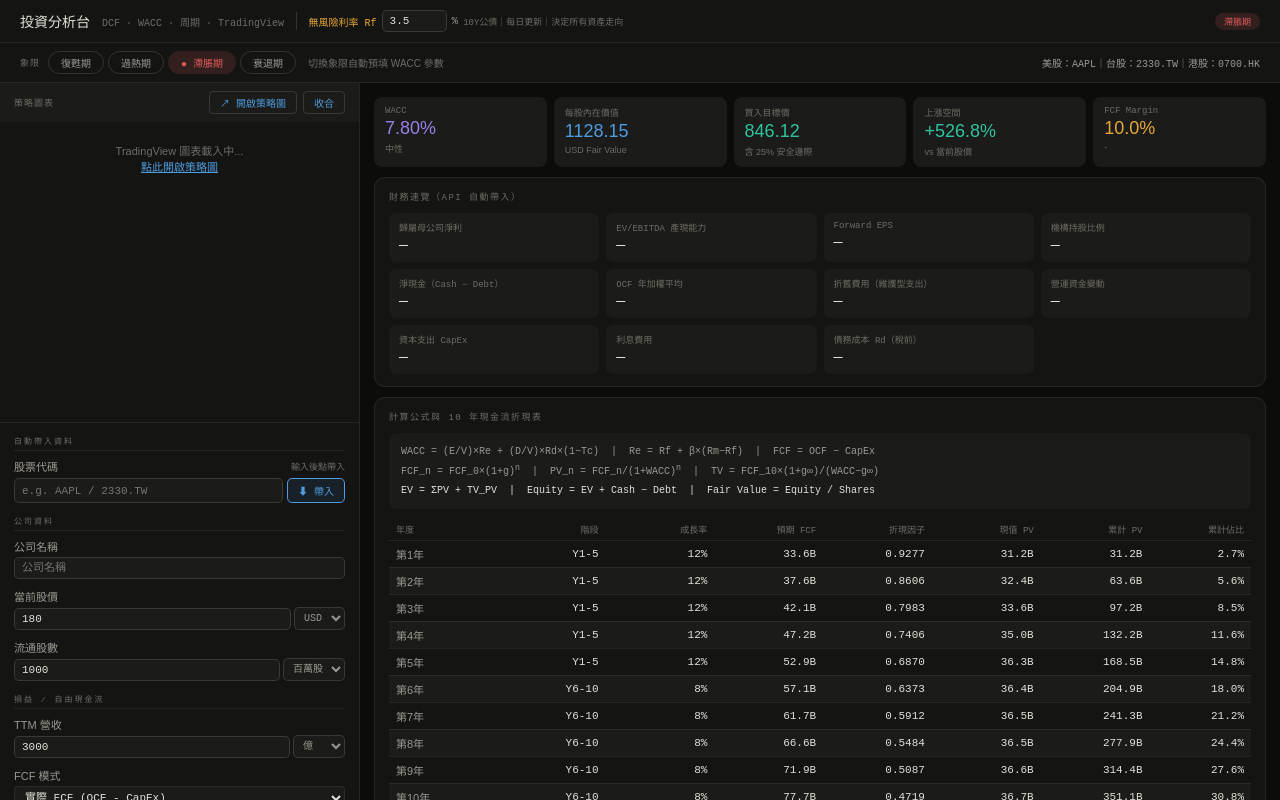
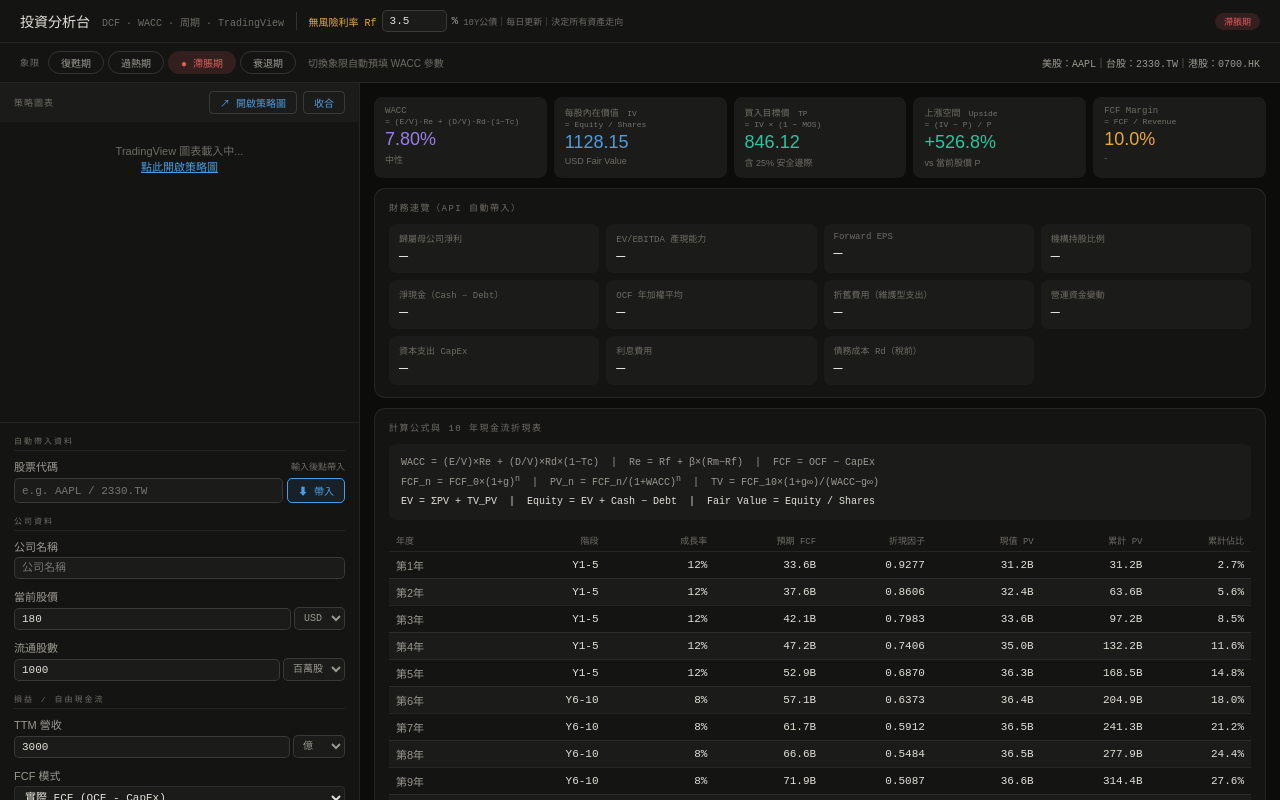
Before and after one commit to RabbirReaper/invest, a Vue app: page / in a window 1280 px wide. Built offline with nearby package versions, Linux system fonts and the light colour scheme.

Commit message:
feat: 在各圖表與指標加入英文縮寫及計算公式說明

```diff
--- a/src/assets/dashboard.css
+++ b/src/assets/dashboard.css
@@ -43,6 +43,7 @@ body { background: var(--bg); color: var(--text); font-family: 'Noto Sans TC', s
 .ctrl { margin-bottom: 9px; }
 .ctrl-row { display: flex; justify-content: space-between; align-items: center; margin-bottom: 3px; }
 .ctrl-name { font-size: 11px; color: var(--muted2); }
+.ctrl-abbr { font-size: 8px; color: var(--muted); font-family: 'DM Mono', monospace; margin-left: 2px; opacity: 0.7; }
 .ctrl-val { font-size: 11px; font-weight: 500; color: var(--text); font-family: 'DM Mono', monospace; }
 input[type=range] { width: 100%; -webkit-appearance: none; height: 3px; border-radius: 2px; background: var(--s3); outline: none; cursor: pointer; }
 input[type=range]::-webkit-slider-thumb { -webkit-appearance: none; width: 12px; height: 12px; border-radius: 50%; background: var(--text); cursor: pointer; }
@@ -75,7 +76,9 @@ input:focus, select:focus { border-color: var(--blue); }
 
 .mrow { display: grid; grid-template-columns: repeat(5, 1fr); gap: 7px; }
 .mc { background: var(--s2); border-radius: 8px; padding: 9px 11px; }
-.mc-lbl { font-size: 9px; color: var(--muted); font-family: 'DM Mono', monospace; margin-bottom: 2px; }
+.mc-lbl { font-size: 9px; color: var(--muted); font-family: 'DM Mono', monospace; margin-bottom: 1px; }
+.mc-abbr { font-size: 8px; color: var(--muted2); font-family: 'DM Mono', monospace; margin-left: 3px; opacity: 0.7; }
+.mc-formula { font-size: 8px; color: var(--muted2); font-family: 'DM Mono', monospace; margin-bottom: 3px; white-space: nowrap; overflow: hidden; text-overflow: ellipsis; opacity: 0.7; }
 .mc-val { font-size: 18px; font-weight: 500; line-height: 1.2; }
 .mc-sub { font-size: 9px; color: var(--muted); margin-top: 2px; }
 
@@ -84,6 +87,7 @@ input:focus, select:focus { border-color: var(--blue); }
 .tbl th:first-child { text-align: left; }
 .tbl td { padding: 5px 7px; border-bottom: 0.5px solid var(--border); color: var(--text); text-align: right; font-family: 'DM Mono', monospace; }
 .tbl td:first-child { text-align: left; color: var(--muted2); font-family: 'Noto Sans TC', sans-serif; font-size: 11px; }
+.tbl-abbr { font-size: 8px; color: var(--muted); font-family: 'DM Mono', monospace; margin-left: 3px; opacity: 0.7; }
 .tbl tr:last-child td { border-bottom: none; }
 .tbl tr.hl td { background: var(--s2); }
 .tbl tr.ttl td { color: var(--text); font-weight: 500; border-top: 0.5px solid var(--border2); }
--- a/src/components/EVBreakdown.vue
+++ b/src/components/EVBreakdown.vue
@@ -3,17 +3,17 @@
     <div class="ctitle">企業價值拆解</div>
     <table class="tbl">
       <tbody>
-        <tr><td>Y1–5 現值</td><td id="ev-pv5">—</td></tr>
-        <tr><td>Y6–10 現值</td><td id="ev-pv10">—</td></tr>
-        <tr><td>終值折現 TV_PV</td><td id="ev-tv">—</td></tr>
-        <tr class="ttl"><td>企業價值 EV</td><td id="ev-total">—</td></tr>
-        <tr><td>+ 現金及投資</td><td id="ev-cash">—</td></tr>
-        <tr><td>− 總負債</td><td id="ev-debt">—</td></tr>
-        <tr class="ttl"><td>股東權益價值</td><td id="ev-equity">—</td></tr>
-        <tr class="hl"><td>每股內在價值</td><td id="ev-iv" class="right good">—</td></tr>
-        <tr class="hl"><td>買入目標價</td><td id="ev-target" class="right good">—</td></tr>
-        <tr class="hl"><td>當前股價</td><td id="ev-price" class="right">—</td></tr>
-        <tr class="hl"><td>上漲 / 下跌</td><td id="ev-upside" class="right">—</td></tr>
+        <tr><td>Y1–5 現值 <span class="tbl-abbr">ΣPV(1–5)</span></td><td id="ev-pv5">—</td></tr>
+        <tr><td>Y6–10 現值 <span class="tbl-abbr">ΣPV(6–10)</span></td><td id="ev-pv10">—</td></tr>
+        <tr><td>終值折現 <span class="tbl-abbr">TV_PV = FCF₁₀·(1+g∞)/(WACC−g∞)/(1+WACC)¹⁰</span></td><td id="ev-tv">—</td></tr>
+        <tr class="ttl"><td>企業價值 <span class="tbl-abbr">EV = ΣPV + TV_PV</span></td><td id="ev-total">—</td></tr>
+        <tr><td>+ 現金及投資 <span class="tbl-abbr">Cash</span></td><td id="ev-cash">—</td></tr>
+        <tr><td>− 總負債 <span class="tbl-abbr">Debt</span></td><td id="ev-debt">—</td></tr>
+        <tr class="ttl"><td>股東權益價值 <span class="tbl-abbr">Equity = EV + Cash − Debt</span></td><td id="ev-equity">—</td></tr>
+        <tr class="hl"><td>每股內在價值 <span class="tbl-abbr">IV = Equity / Shares</span></td><td id="ev-iv" class="right good">—</td></tr>
+        <tr class="hl"><td>買入目標價 <span class="tbl-abbr">TP = IV × (1−MOS)</span></td><td id="ev-target" class="right good">—</td></tr>
+        <tr class="hl"><td>當前股價 <span class="tbl-abbr">P</span></td><td id="ev-price" class="right">—</td></tr>
+        <tr class="hl"><td>上漲 / 下跌 <span class="tbl-abbr">= (IV−P)/P</span></td><td id="ev-upside" class="right">—</td></tr>
       </tbody>
     </table>
   </div>
--- a/src/components/FCFChart.vue
+++ b/src/components/FCFChart.vue
@@ -38,5 +38,9 @@ defineExpose({ update })
   <div class="card">
     <div class="ctitle">FCF 趨勢圖</div>
     <div class="chart-h180"><canvas id="fcfChart"></canvas></div>
+    <div style="display:flex;gap:12px;margin-top:7px;flex-wrap:wrap;">
+      <span style="font-size:9px;color:var(--muted2);display:flex;align-items:center;gap:3px"><span style="width:10px;height:2px;background:#4d9de0;display:inline-block"></span>FCF (自由現金流 = OCF − CapEx)</span>
+      <span style="font-size:9px;color:var(--muted2);display:flex;align-items:center;gap:3px"><span style="width:10px;height:2px;background:#2ec4a0;display:inline-block"></span>PV (現值 = FCF / (1+WACC)^n)</span>
+    </div>
   </div>
 </template>
--- a/src/components/MetricsRow.vue
+++ b/src/components/MetricsRow.vue
@@ -1,9 +1,34 @@
 <template>
   <div class="mrow">
-    <div class="mc"><div class="mc-lbl">WACC</div><div class="mc-val" id="m-wacc" style="color:var(--purple)">—</div><div class="mc-sub" id="m-wacc-j">折現率</div></div>
-    <div class="mc"><div class="mc-lbl">每股內在價值</div><div class="mc-val" id="m-iv" style="color:var(--blue)">—</div><div class="mc-sub" id="m-iv-cur">Fair Value</div></div>
-    <div class="mc"><div class="mc-lbl">買入目標價</div><div class="mc-val" id="m-target" style="color:var(--teal)">—</div><div class="mc-sub" id="m-target-sub">含安全邊際</div></div>
-    <div class="mc"><div class="mc-lbl">上漲空間</div><div class="mc-val" id="m-upside">—</div><div class="mc-sub">vs 當前股價</div></div>
-    <div class="mc"><div class="mc-lbl">FCF Margin</div><div class="mc-val" id="m-fcfm" style="color:var(--amber)">—</div><div class="mc-sub" id="m-company">TTM</div></div>
+    <div class="mc">
+      <div class="mc-lbl">WACC</div>
+      <div class="mc-formula">= (E/V)·Re + (D/V)·Rd·(1−Tc)</div>
+      <div class="mc-val" id="m-wacc" style="color:var(--purple)">—</div>
+      <div class="mc-sub" id="m-wacc-j">折現率</div>
+    </div>
+    <div class="mc">
+      <div class="mc-lbl">每股內在價值 <span class="mc-abbr">IV</span></div>
+      <div class="mc-formula">= Equity / Shares</div>
+      <div class="mc-val" id="m-iv" style="color:var(--blue)">—</div>
+      <div class="mc-sub" id="m-iv-cur">Fair Value</div>
+    </div>
+    <div class="mc">
+      <div class="mc-lbl">買入目標價 <span class="mc-abbr">TP</span></div>
+      <div class="mc-formula">= IV × (1 − MOS)</div>
+      <div class="mc-val" id="m-target" style="color:var(--teal)">—</div>
+      <div class="mc-sub" id="m-target-sub">含安全邊際</div>
+    </div>
+    <div class="mc">
+      <div class="mc-lbl">上漲空間 <span class="mc-abbr">Upside</span></div>
+      <div class="mc-formula">= (IV − P) / P</div>
+      <div class="mc-val" id="m-upside">—</div>
+      <div class="mc-sub">vs 當前股價 P</div>
+    </div>
+    <div class="mc">
+      <div class="mc-lbl">FCF Margin</div>
+      <div class="mc-formula">= FCF / Revenue</div>
+      <div class="mc-val" id="m-fcfm" style="color:var(--amber)">—</div>
+      <div class="mc-sub" id="m-company">TTM</div>
+    </div>
   </div>
 </template>
--- a/src/components/WACCChart.vue
+++ b/src/components/WACCChart.vue
@@ -48,9 +48,9 @@ defineExpose({ update })
     <div class="ctitle">WACC vs 利率曲線</div>
     <div class="chart-h180"><canvas id="waccChart"></canvas></div>
     <div style="display:flex;gap:12px;margin-top:7px;flex-wrap:wrap;">
-      <span style="font-size:9px;color:var(--muted2);display:flex;align-items:center;gap:3px"><span style="width:10px;height:2px;background:#9b7fe8;display:inline-block"></span>WACC</span>
-      <span style="font-size:9px;color:var(--muted2);display:flex;align-items:center;gap:3px"><span style="width:10px;height:2px;background:#4d9de0;display:inline-block"></span>Re</span>
-      <span style="font-size:9px;color:var(--muted2);display:flex;align-items:center;gap:3px"><span style="width:10px;height:2px;background:#e8a838;display:inline-block"></span>Rd(稅後)</span>
+      <span style="font-size:9px;color:var(--muted2);display:flex;align-items:center;gap:3px"><span style="width:10px;height:2px;background:#9b7fe8;display:inline-block"></span>WACC = (E/V)·Re + (D/V)·Rd·(1−Tc)</span>
+      <span style="font-size:9px;color:var(--muted2);display:flex;align-items:center;gap:3px"><span style="width:10px;height:2px;background:#4d9de0;display:inline-block"></span>Re = Rf + β·(Rm−Rf)</span>
+      <span style="font-size:9px;color:var(--muted2);display:flex;align-items:center;gap:3px"><span style="width:10px;height:2px;background:#e8a838;display:inline-block"></span>Rd(稅後) = (Rf+Spread)·(1−Tc)</span>
     </div>
   </div>
 </template>
```
Also changed, not shown: src/components/InputSidebar.vue (+10 -10 lines).
